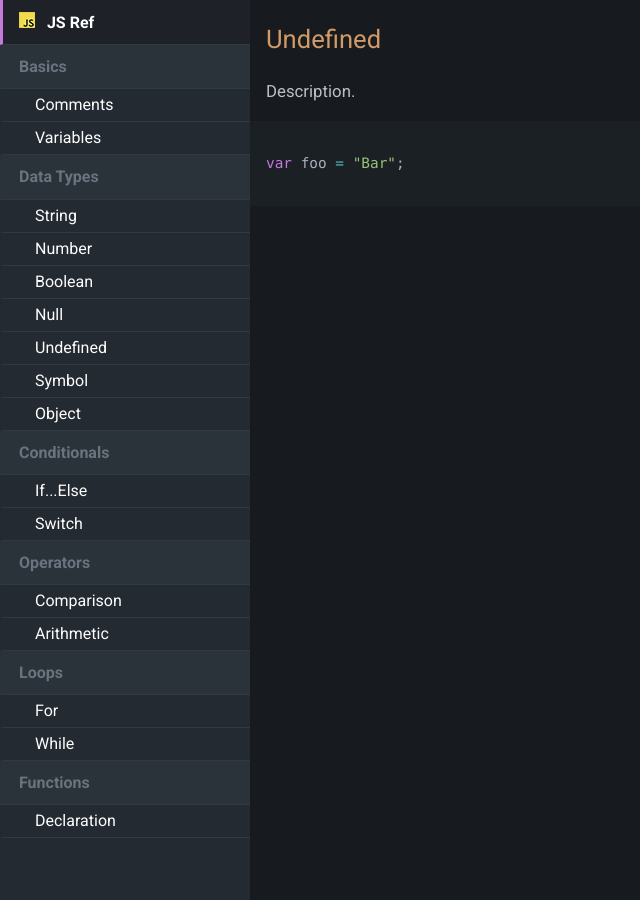
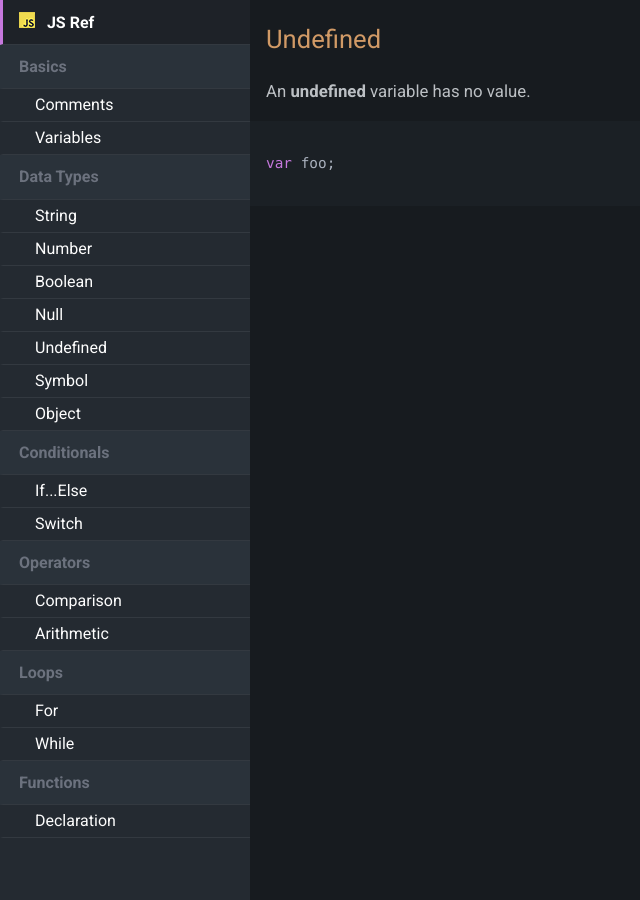
Before and after one commit to KJLarson/snippets, a Jekyll site: the page built from _pages/05_undefined.md, in a window 1280 px wide and 900 px high. Shown: the whole window, without its empty margins (0-640 px from the left). Built offline with Jekyll 4.4.1, drawn with Linux system fonts in a browser that asks for light colours; nearby versions of some CDN libraries.

Commit message:
Update 05_undefined.md

````diff
--- a/_pages/05_undefined.md
+++ b/_pages/05_undefined.md
@@ -6,8 +6,8 @@ permalink: /undefined/
 
 ---
 
-Description.
+An **undefined** variable has no value.
 
 ```js
-var foo = "Bar";
+var foo;
 ```
````
